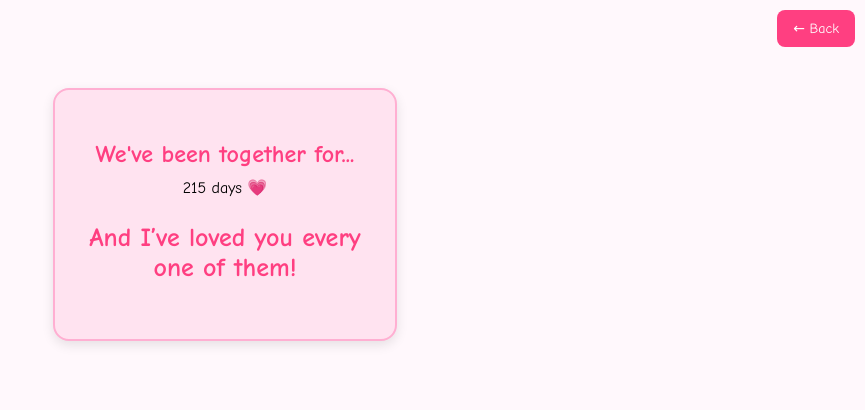
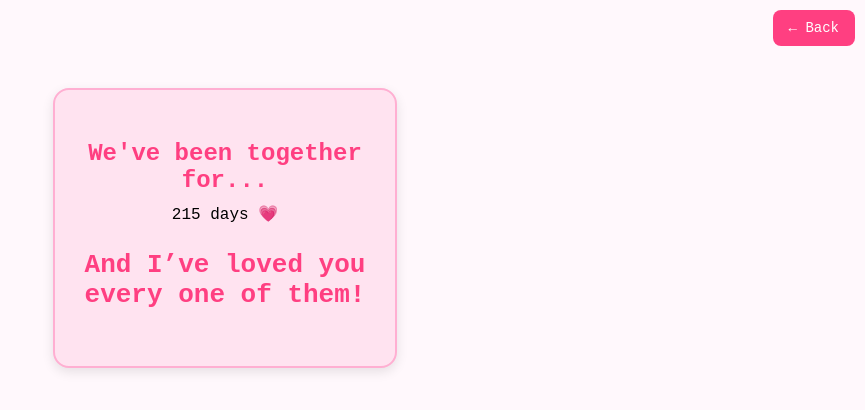
Before and after one commit to zipiplaysgaming/day-counter, a plain HTML site: page index.html in a window 1280 px wide. Shown: the whole page, without its empty margins (415-1280 px from the left). Drawn offline with Linux system fonts and the light colour scheme.

Commit message:
style.css

```diff
--- a/style.css
+++ b/style.css
@@ -1,5 +1,5 @@
 body {
-  font-family: 'Comic Sans MS', cursive;
+  font-family: 'Courier New', Courier, monospace;
   background-color: #fff8fc;
   text-align: center;
   padding-top: 80px;
```
